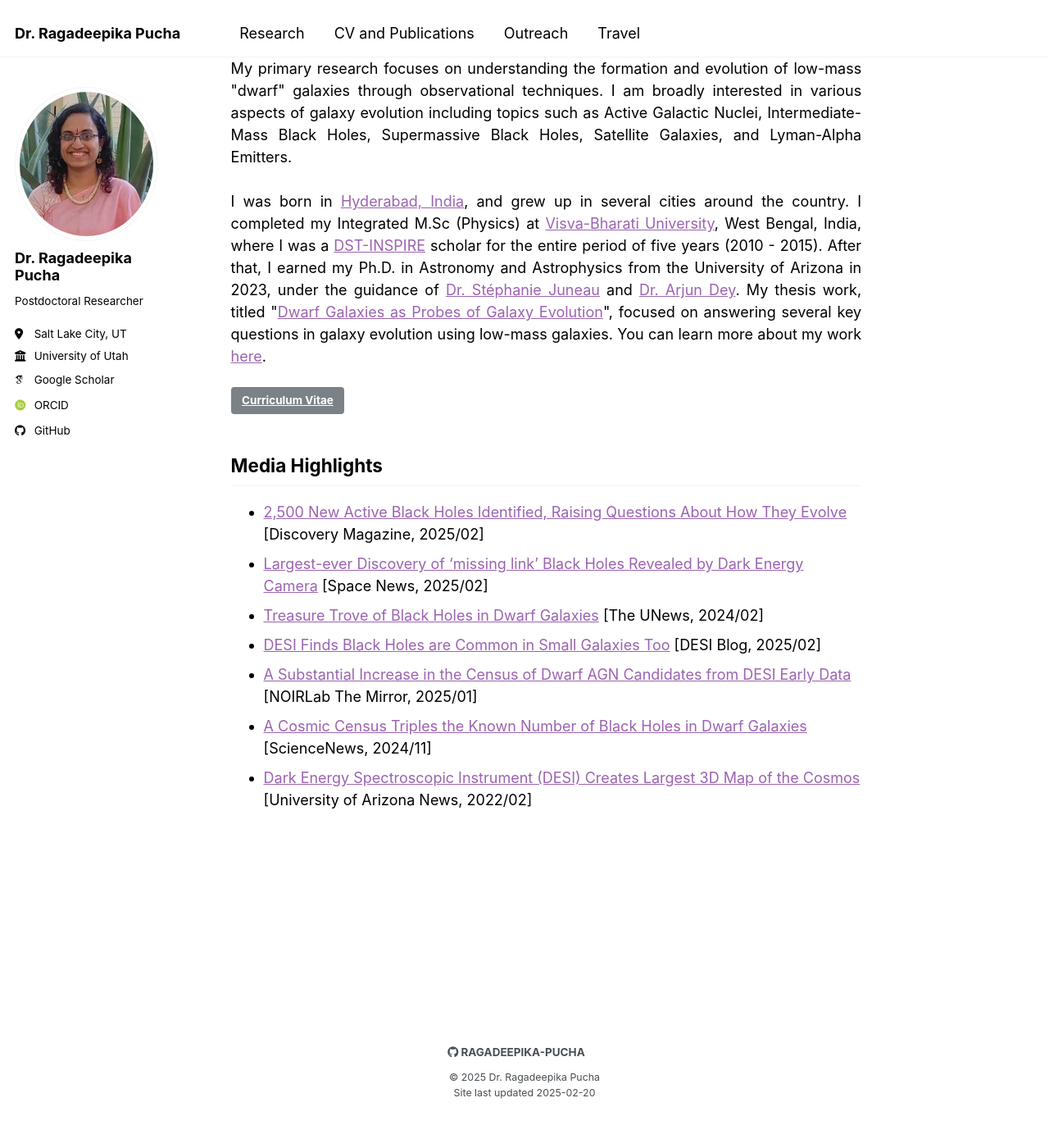
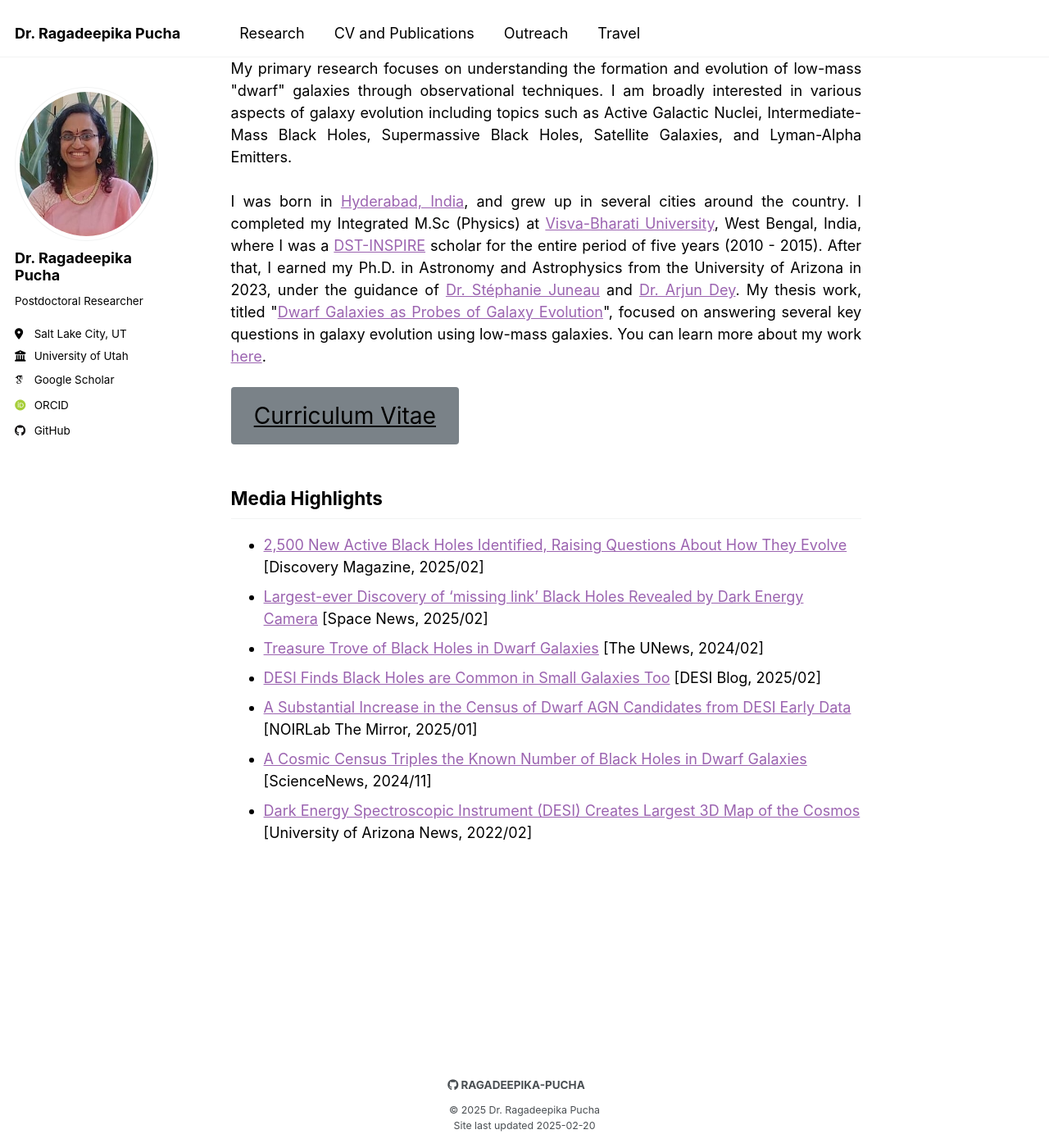
Before and after one commit to Ragadeepika-Pucha/Ragadeepika-Pucha.github.io, a Jekyll site: the page built from _pages/about.md, in a window 1280 px wide and 1400 px high, scrolled down 105 px. Shown: the whole window at 82% size. Built offline with Jekyll 4.4.1, drawn with Linux system fonts in a browser that asks for light colours; some web fonts are replaced; before the commit the page ends 1465 px from its top, so only the background shows below that.

Commit message:
buttons edit

```diff
--- a/_sass/layout/_buttons.scss
+++ b/_sass/layout/_buttons.scss
@@ -11,10 +11,10 @@
   display: inline-block;
   margin-bottom: 0.25em;
   padding: 0.5em 1em;
-  color: #fff !important;
+  color: #000 !important;
   font-family: $sans-serif;
-  font-size: $type-size-6;
-  font-weight: bold;
+  font-size: $type-size-3;
+  font-weight: normal;
   text-align: center;
   text-decoration: none;
   background-color: var(--global-base-color);
@@ -23,7 +23,7 @@
   cursor: pointer;
 
   &:hover {
-    background-color: mix(white, #000, 20%);
+    background-color: #b793d2; /*mix(white, #000, 20%);*/
   }
 
   .icon {
```
